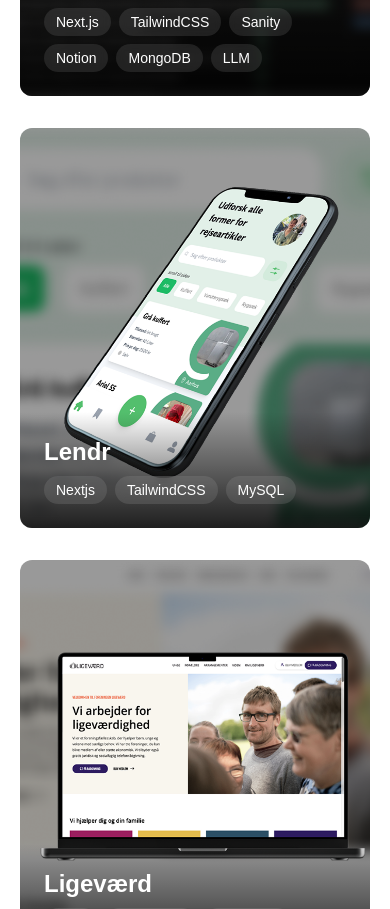
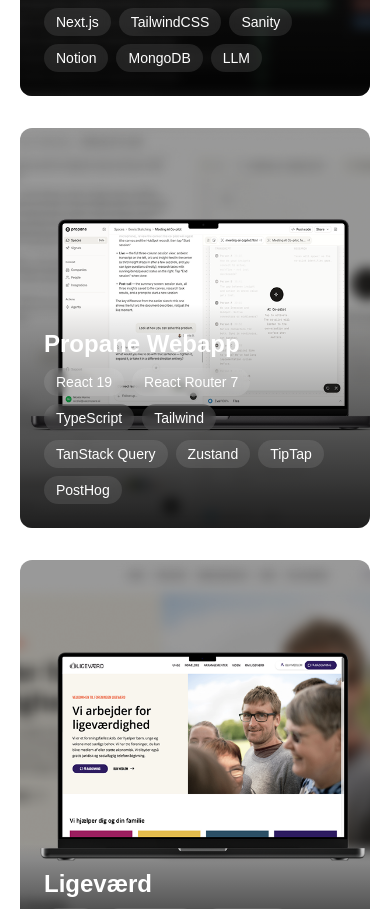
Before and after one commit to Nico-Harms/Portfolio-webudvikler, a Next.js app in the folder portfolio/: page / in a window 390 px wide. Shown: the part 2389-3298 px from the top of the page. Built offline with nearby package versions, Linux system fonts and the light colour scheme.

Commit message:
Update case details for Propane Webapp, including title, description, and demo video adjustments. Refactor layout for improved responsiveness and maintainability in the CaseDetail component.

```diff
--- a/portfolio/src/app/cases/[id]/page.tsx
+++ b/portfolio/src/app/cases/[id]/page.tsx
@@ -123,13 +123,12 @@ export default async function CaseDetail({
 
       {/* Project Demo Section */}
       <section className="max-w-[1440px] flex flex-col mx-auto px-6 lg:px-12 py-20">
-        {caseData.demo && (
         <div
           className={`w-full flex gap-12 ${
-              caseData.demo.isMobile ? "flex-row max-lg:flex-col" : "flex-col"
+            caseData.demo?.isMobile ? "flex-row max-lg:flex-col" : "flex-col"
           }`}
         >
-            {/* Video Container */}
+          {caseData.demo && (
             <div
               className={`relative w-1/2 ${
                 caseData.demo.isMobile ? "w-1/2 max-lg:w-full" : "w-full"
@@ -143,17 +142,19 @@ export default async function CaseDetail({
                 title={caseData.title}
               />
             </div>
-            {/* Project Overview */}
+          )}
+
           <div
-              className={`w-1/2 mt-0 ${
-                caseData.demo.isMobile
+            className={`mt-0 ${
+              caseData.demo
+                ? caseData.demo.isMobile
                   ? "w-1/2 max-lg:w-full"
+                  : "w-full max-w-[1000px] mx-auto"
                 : "w-full max-w-[1000px] mx-auto"
             }`}
           >
             <h2 className="text-3xl font-bold">Projekt beskrivelse</h2>
             <div className="flex flex-col gap-4">
-                {/* Project Quick Stats */}
               <div className="flex items-center flex-wrap gap-4 mt-4">
                 <Badge
                   variant="secondary"
@@ -171,7 +172,6 @@ export default async function CaseDetail({
                 </Badge>
               </div>
 
-                {/* Description Paragraphs */}
               {caseData.description.map((paragraph, index) => (
                 <p
                   key={index}
@@ -183,7 +183,6 @@ export default async function CaseDetail({
             </div>
           </div>
         </div>
-        )}
       </section>
     </div>
   );
--- a/portfolio/src/data/cases.ts
+++ b/portfolio/src/data/cases.ts
@@ -37,31 +37,35 @@ export const cases = [
   },
   {
     id: 1,
-    title: "Lendr",
-    backgroundImage: "/cases/lendr.png",
-    mockupImage: "/cases/lendr-mock.png",
+    title: "Propane Webapp",
+    backgroundImage: "/cases/propane.png",
+    mockupImage: "/cases/propane-mock.png",
     intro:
-      "Lendr er en innovativ låne-platform udviklet med Next.js og TailwindCSS.",
+      "Hos Propane arbejder jeg på frontend-klienten, primært dokumenteditoren og share views - med fokus på komposition, genbrugelig UI og tydelig adskillelse mellem data og præsentation.",
     description: [
-      "Lendr blev udviklet som en del af 1. semesters eksamen i webudvikling, hvor formålet var at lave to forskellige frontends, der begge benyttede den samme backend.",
-      "Platformen fungerer som et bindeled mellem lejere og udlejere af kufferter og tasker, hvilket gør det muligt enten at finde en taske at leje eller at tjene penge ved at udleje sin egen.",
-      "Til webappen anvendte vi Next.js, mens Remix blev brugt til at opbygge et administrativt dashboard målrettet Lendr's interne medarbejdere. Vores data — herunder brugerinformation og detaljer om tilgængelige kufferter og tasker — lagres i en MySQL-database.",
-      "For at sikre, at begge frontends let kan hente og opdatere disse data, udviklede vi desuden et PHP-baseret API.",
-      "Der blev prioriteret funktionalitet i webappen, hvilket gør, at dashboardet endnu ikke har den fulde CRUD-opsætning, som et dashboard ellers ville kræve.",
-      "Vil man se et eksempel, kan det tilgås her: https://lendr-2cbp.vercel.app",
-      "Login: Admin@gmail.com | Adgangskode: admin",
-      "Disclaimer: Webappen er udviklet til mobil format, og er ikke responsivt til desktop, grundet prioriteringen af funktionalitet i webappen.",
+      "Hos Propane arbejder jeg på frontend-klienten, primært omkring dokumenteditoren og share views. Meget af arbejdet har handlet mindre om at shippe nye pixels og mere om, hvordan delene hænger sammen.",
+      "Det vigtigste jeg har taget med mig, er at læne mig op ad komposition. I stedet for én stor komponent med en lang liste af props til hver variation, bygger jeg små dele, der snapper sammen. Et godt eksempel var dokumentets metadata-bar — det er en simpel container, og hvert element indeni (ejer, dato, sketch) håndterer sig selv. Det betød, at den samme UI kunne genbruges på både den redigerbare projektvisning og den read-only share view uden ændringer.",
+      "Jeg er også blevet mere bevidst om at adskille UI fra data. De rene komponenter henter ikke noget og kender ikke til hooks — det ligger et lag oppe, hvor data-wiring hører hjemme. Det holder UI'et genbrugeligt og gør det tydeligt, hvor man skal hen, når noget skal ændres. Hvor det giver mening, forbliver hver forbundet del selvstændig i stedet for at være afhængig af, at en parent sender alt ned.",
+      "Den anden vane jeg har opbygget, er at matche mønstrene, der allerede findes i codebasen, før jeg griber til noget nyt. Tidligt fangede jeg mig selv i at bygge ting i en lidt anden stil end resten af appen — sende ekstra props rundt, tilføje effects hvor de ikke behøvedes. At tage et skridt tilbage og aligne med det, der allerede var der, gjorde næsten altid koden kortere og nemmere at læse.",
+      "Kort sagt: små dele frem for store, hold UI og data adskilt, og arbejd med codebasen i stedet for omkring den.",
     ],
-    duration: "3 weeks",
-    tags: ["Nextjs", "TailwindCSS", "MySQL"],
-    amountofpeople: "3",
-    link: "https://lendr-nine.vercel.app/",
-    githubLink: "https://github.com/eaaa-dob-wu-e24a/final-project-ent",
+    duration: "Ongoing",
+    tags: [
+      "React 19",
+      "React Router 7",
+      "TypeScript",
+      "Tailwind",
+      "TanStack Query",
+      "Zustand",
+      "TipTap",
+      "PostHog",
+    ],
+    amountofpeople: "4",
+    link: "https://app.usepropane.ai/",
     demo: {
-      video: "1059301542",
-      isMobile: true,
+      video: "1196318292",
+      isMobile: false,
       videoType: "vimeo",
-      vimeoHash: "c9f9638a65",
     },
   },
   {
```
Also changed, not shown: portfolio/public/cases/propane-mock.png (added), portfolio/public/cases/propane.png (added). Lines whose indentation alone changed are shown as unchanged.
